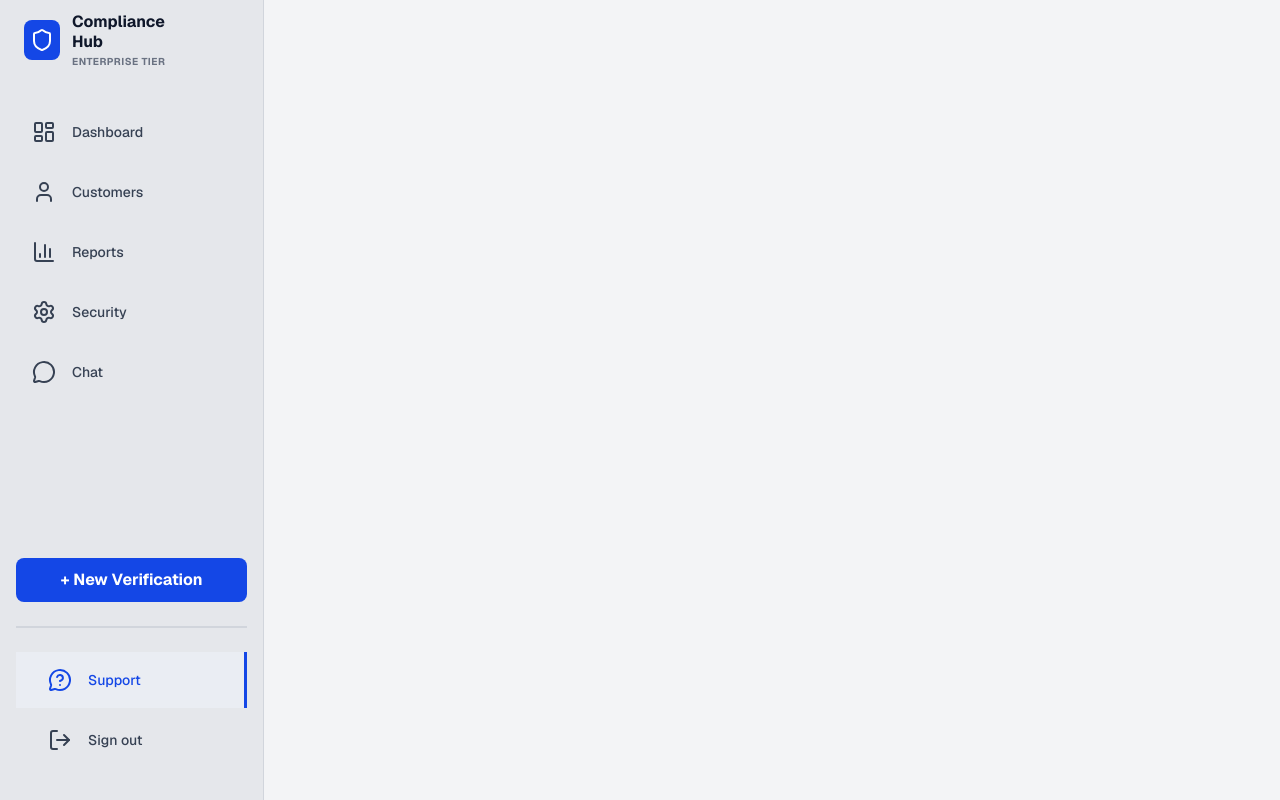
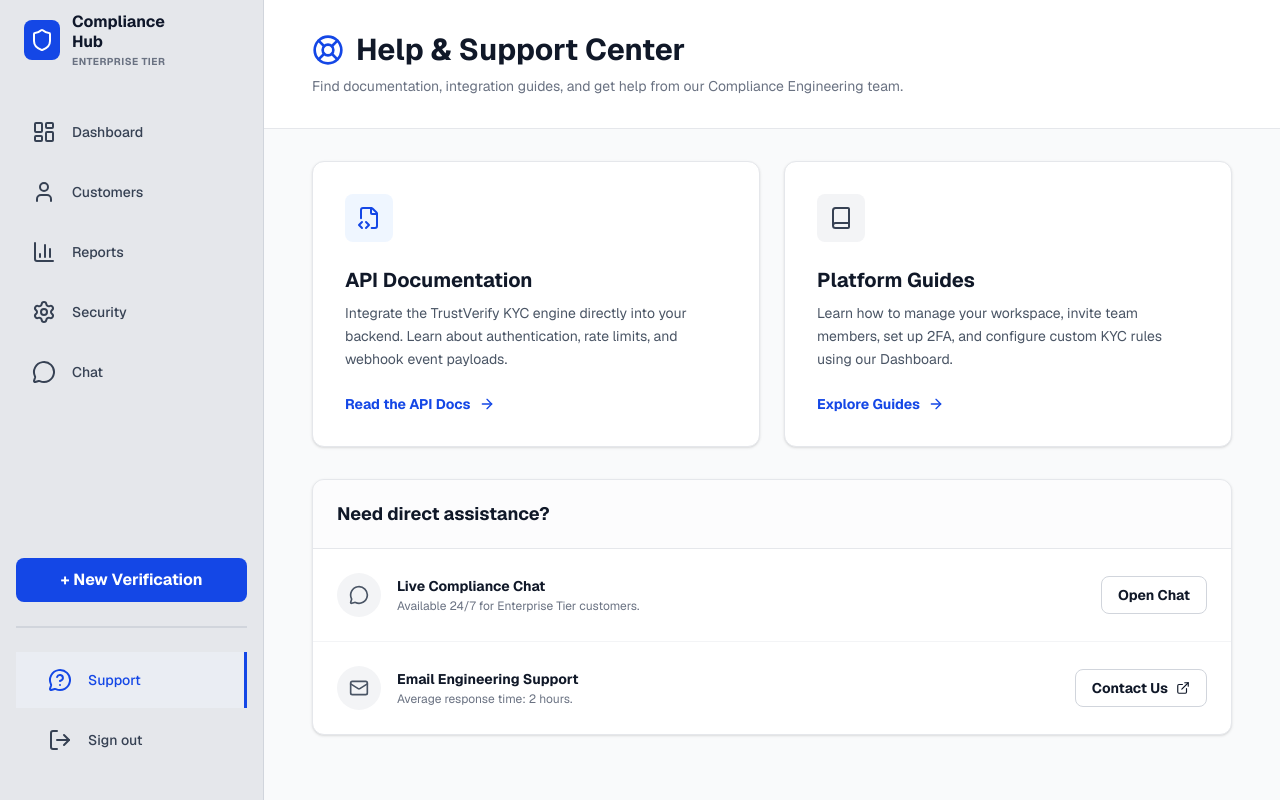
Before and after one commit to Rounatto/kyc, a Next.js app: page /dashboard/support in a window 1280 px wide. Built offline with nearby package versions, Linux system fonts and the light colour scheme; no server answers.

Commit message:
feat(ui): eliminate static debt, build enterprise support hub and wire header navigation

```diff
--- a/app/dashboard/support/page.tsx
+++ b/app/dashboard/support/page.tsx
@@ -1,3 +1,90 @@
+"use client";
+
+import { Book, Mail, MessageCircle, FileCode2, ExternalLink, ArrowRight, LifeBuoy, FileText } from "lucide-react";
+import Link from "next/link";
+
 export default function SupportPage() {
-	return null;
+    return (
+        <div className="w-full min-h-screen bg-gray-50 pb-12">
+            {/* Header simple pour la page support */}
+            <div className="bg-white border-b border-gray-200 px-6 lg:px-12 py-8">
+                <div className="max-w-[1200px] mx-auto">
+                    <h1 className="text-2xl md:text-3xl font-bold text-gray-900 flex items-center gap-3">
+                        <LifeBuoy className="w-8 h-8 text-blue-700" />
+                        Help & Support Center
+                    </h1>
+                    <p className="text-sm text-gray-500 mt-2 max-w-2xl">
+                        Find documentation, integration guides, and get help from our Compliance Engineering team.
+                    </p>
+                </div>
+            </div>
+
+            <div className="px-6 lg:px-12 mt-8 max-w-[1200px] mx-auto flex flex-col gap-8">
+
+                {/* Section Principale : Documentation & API */}
+                <div className="grid grid-cols-1 md:grid-cols-2 gap-6">
+                    <div className="bg-white p-6 md:p-8 rounded-xl border border-gray-200 shadow-sm hover:shadow-md transition-shadow group">
+                        <div className="w-12 h-12 bg-blue-50 text-blue-700 rounded-lg flex items-center justify-center mb-6 group-hover:scale-110 transition-transform">
+                            <FileCode2 className="w-6 h-6" />
+                        </div>
+                        <h2 className="text-xl font-bold text-gray-900 mb-2">API Documentation</h2>
+                        <p className="text-sm text-gray-600 mb-6 leading-relaxed">
+                            Integrate the TrustVerify KYC engine directly into your backend. Learn about authentication, rate limits, and webhook event payloads.
+                        </p>
+                        <button className="flex items-center gap-2 text-sm font-bold text-blue-700 hover:text-blue-800 hover:underline">
+                            Read the API Docs <ArrowRight className="w-4 h-4" />
+                        </button>
+                    </div>
+
+                    <div className="bg-white p-6 md:p-8 rounded-xl border border-gray-200 shadow-sm hover:shadow-md transition-shadow group">
+                        <div className="w-12 h-12 bg-gray-100 text-gray-700 rounded-lg flex items-center justify-center mb-6 group-hover:scale-110 transition-transform">
+                            <Book className="w-6 h-6" />
+                        </div>
+                        <h2 className="text-xl font-bold text-gray-900 mb-2">Platform Guides</h2>
+                        <p className="text-sm text-gray-600 mb-6 leading-relaxed">
+                            Learn how to manage your workspace, invite team members, set up 2FA, and configure custom KYC rules using our Dashboard.
+                        </p>
+                        <button className="flex items-center gap-2 text-sm font-bold text-blue-700 hover:text-blue-800 hover:underline">
+                            Explore Guides <ArrowRight className="w-4 h-4" />
+                        </button>
+                    </div>
+                </div>
+
+                {/* Section Secondaire : FAQ & Contact */}
+                <div className="bg-white rounded-xl border border-gray-200 shadow-sm overflow-hidden">
+                    <div className="px-6 py-5 border-b border-gray-200 bg-gray-50/50">
+                        <h3 className="text-lg font-bold text-gray-900">Need direct assistance?</h3>
+                    </div>
+                    <div className="divide-y divide-gray-100">
+                        <div className="p-6 flex flex-col md:flex-row gap-4 items-start md:items-center justify-between hover:bg-gray-50 transition-colors">
+                            <div className="flex items-center gap-4">
+                                <div className="p-3 bg-gray-100 rounded-full text-gray-600 shrink-0"><MessageCircle className="w-5 h-5"/></div>
+                                <div>
+                                    <h4 className="text-sm font-bold text-gray-900">Live Compliance Chat</h4>
+                                    <p className="text-xs text-gray-500 mt-0.5">Available 24/7 for Enterprise Tier customers.</p>
+                                </div>
+                            </div>
+                            <Link href="/dashboard/chat" className="text-sm font-bold text-gray-900 border border-gray-300 bg-white px-4 py-2 rounded-lg hover:bg-gray-100 transition-colors shrink-0">
+                                Open Chat
+                            </Link>
+                        </div>
+
+                        <div className="p-6 flex flex-col md:flex-row gap-4 items-start md:items-center justify-between hover:bg-gray-50 transition-colors">
+                            <div className="flex items-center gap-4">
+                                <div className="p-3 bg-gray-100 rounded-full text-gray-600 shrink-0"><Mail className="w-5 h-5"/></div>
+                                <div>
+                                    <h4 className="text-sm font-bold text-gray-900">Email Engineering Support</h4>
+                                    <p className="text-xs text-gray-500 mt-0.5">Average response time: 2 hours.</p>
+                                </div>
+                            </div>
+                            <a href="mailto:support@trustverify.com" className="text-sm font-bold text-gray-900 border border-gray-300 bg-white px-4 py-2 rounded-lg hover:bg-gray-100 transition-colors flex items-center gap-2 shrink-0">
+                                Contact Us <ExternalLink className="w-3.5 h-3.5" />
+                            </a>
+                        </div>
+                    </div>
+                </div>
+
+            </div>
+        </div>
+    );
 }
--- a/components/API&webhooksSetting.tsx
+++ b/components/API&webhooksSetting.tsx
@@ -2,6 +2,7 @@
 
 import { useState, useEffect } from "react";
 import { Plus, Eye, Trash2, Info, Loader2, ShieldAlert, CheckCircle2, Copy, X } from "lucide-react";
+import Link from "next/link";
 
 interface ApiKeyRecord {
     id: string;
@@ -57,7 +58,7 @@ export default function ApIwebhooksSetting() {
                 setNewlyGeneratedKey(data.keyData.keyValue);
                 setNewKeyName("");
                 setShowGenerateForm(false);
-                fetchKeys(); // Met à jour la table
+                fetchKeys();
             } else {
                 alert(data.error);
             }
@@ -99,7 +100,6 @@ export default function ApIwebhooksSetting() {
     return (
         <div className="flex flex-col gap-6">
 
-            {/* ALERTE SÉCURITÉ : AFFICHAGE UNIQUE DE LA CLÉ */}
             {newlyGeneratedKey && (
                 <div className="w-full bg-blue-50 border border-blue-200 rounded-xl p-5 md:p-6 shadow-sm animate-in fade-in slide-in-from-top-4 duration-300">
                     <div className="flex items-center gap-2 mb-2">
@@ -132,7 +132,6 @@ export default function ApIwebhooksSetting() {
                 </div>
             )}
 
-            {/* TABLEAU ET GESTION */}
             <div className="flex flex-col w-full bg-white rounded-xl border border-gray-200 shadow-sm overflow-hidden">
                 <div className="flex flex-row justify-between items-center px-4 md:px-6 py-4 md:py-5 border-b border-gray-200 bg-gray-50/50 gap-4">
                     <h3 className="text-base md:text-lg font-bold text-gray-900 shrink-0">API Access Keys</h3>
@@ -146,7 +145,6 @@ export default function ApIwebhooksSetting() {
                     </button>
                 </div>
 
-                {/* FORMULAIRE DE GÉNÉRATION DÉROULANT */}
                 {showGenerateForm && !newlyGeneratedKey && (
                     <div className="p-4 md:p-6 bg-blue-50/30 border-b border-gray-200 animate-in slide-in-from-top-2 duration-200">
                         <form onSubmit={handleGenerateKey} className="flex flex-col sm:flex-row gap-3">
@@ -234,7 +232,7 @@ export default function ApIwebhooksSetting() {
                 </div>
             </div>
 
-            {/* DOCUMENTATION BLOCK */}
+            {/* 💡 LE BOUTON DYNAMIQUE VERS LE HUB SUPPORT */}
             <div className="flex flex-row items-start gap-3 md:gap-4 p-5 md:p-6 bg-blue-50/60 rounded-xl border border-blue-100/80">
                 <Info className="w-5 h-5 md:w-6 md:h-6 text-blue-600 shrink-0 mt-0.5" />
                 <div className="flex flex-col gap-1.5 md:gap-2">
@@ -242,9 +240,9 @@ export default function ApIwebhooksSetting() {
                     <p className="text-xs md:text-sm text-gray-600 leading-relaxed">
                         Need help integrating TrustVerify into your application? Explore our comprehensive API documentation and SDK guides.
                     </p>
-                    <button className="text-xs md:text-sm font-bold text-blue-700 mt-1 md:mt-2 hover:underline w-max flex items-center cursor-pointer">
+                    <Link href="/dashboard/support" className="text-xs md:text-sm font-bold text-blue-700 mt-1 md:mt-2 hover:underline w-max flex items-center cursor-pointer">
                         Read Documentation <span className="ml-1 text-lg leading-none">→</span>
-                    </button>
+                    </Link>
                 </div>
             </div>
         </div>
--- a/components/header.tsx
+++ b/components/header.tsx
@@ -7,11 +7,8 @@ import Link from "next/link";
 
 export default function Header() {
     const [isMenuOpen, setIsMenuOpen] = useState(false);
-
-    // Récupération de la session en temps réel
     const { data: session, status } = useSession();
 
-    // Valeurs par défaut sécurisées et traduites en anglais Business
     const userName = session?.user?.name || "Compliance Officer";
     const userEmail = session?.user?.email || "Loading...";
     const userInitial = userName.charAt(0).toUpperCase();
@@ -35,18 +32,20 @@ export default function Header() {
             </div>
 
             <div className="flex items-center gap-2 mt-2 md:mt-3">
+                {/* La cloche sera dynamique à la phase 11 */}
                 <button className="text-gray-500 hover:text-blue-600 transition-colors relative flex items-center justify-center w-10 h-10 rounded-full hover:bg-blue-50 cursor-pointer">
                     <span className="sr-only">Notifications</span>
                     <Bell className="w-5 h-5" />
                     <span className="absolute top-2.5 right-2.5 w-2 h-2 bg-red-500 rounded-full border border-white"></span>
                 </button>
-                <button className="text-gray-500 hover:text-blue-600 transition-colors relative flex items-center justify-center w-10 h-10 rounded-full hover:bg-blue-50 cursor-pointer mr-1">
-                    <span className="sr-only">Information</span>
+
+                {/* 💡 LIEN DYNAMIQUE VERS LE SUPPORT */}
+                <Link href="/dashboard/support" className="text-gray-500 hover:text-blue-600 transition-colors relative flex items-center justify-center w-10 h-10 rounded-full hover:bg-blue-50 cursor-pointer mr-1">
+                    <span className="sr-only">Information & Support</span>
                     <CircleQuestionMark className="w-5 h-5" />
-                </button>
+                </Link>
 
                 <div className="relative">
-                    {/* Avatar cliquable connecté à Supabase & NextAuth */}
                     <div
                         onClick={() => setIsMenuOpen(!isMenuOpen)}
                         className={`w-10 h-10 md:mr-3 ${userImage ? 'bg-transparent' : 'bg-blue-100 border border-blue-200'} rounded-xl overflow-hidden cursor-pointer flex items-center justify-center shadow-sm hover:shadow-md transition-shadow relative`}
@@ -60,7 +59,6 @@ export default function Header() {
                         )}
                     </div>
 
-                    {/* Menu déroulant */}
                     {isMenuOpen && (
                         <>
                             <div className="fixed inset-0 z-40" onClick={() => setIsMenuOpen(false)}></div>
```
Also changed, not shown: components/HeaderCustomers.tsx (+17 -11 lines).
